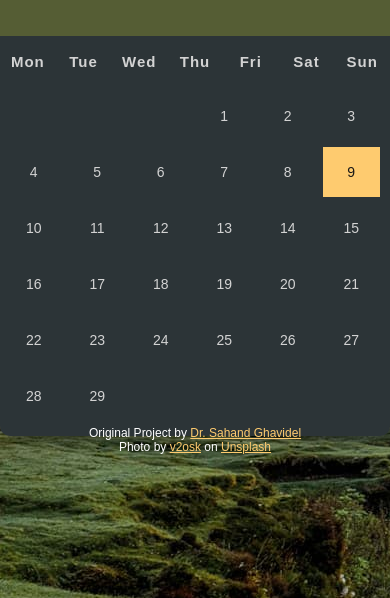
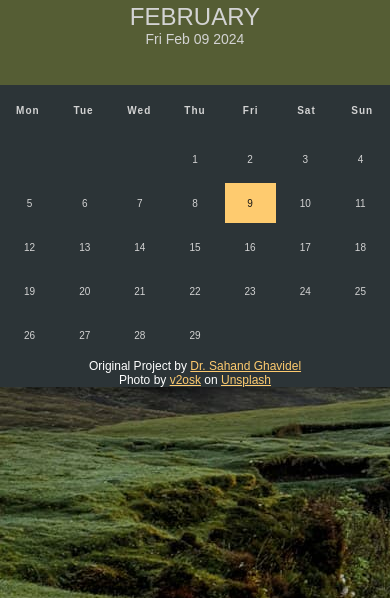
Before and after one commit to francescox001/francescox001.github.io, a plain HTML site: page 006-calendar/index.html in a window 390 px wide. Shown: the part 246-844 px from the top of the page. Drawn offline with Linux system fonts and the light colour scheme.

Commit message:
Add files via upload

```diff
--- a/006-calendar/style.css
+++ b/006-calendar/style.css
@@ -71,7 +71,7 @@
 .days div{
     width: 57.5px;
     height: 50px;
-    font-size: 14px;
+    font-size: 12px;
     margin: 3px;
     display: flex;
     justify-content: center;
@@ -97,10 +97,35 @@
     align-items: center;
 }
 
-.credit p{
-
-}
-
 a:link{
     color: #fecb6f;
 }
+
+
+
+@media (max-width: 600px) {
+    .calendar {
+        width: 100%; /* Adatta la larghezza del calendario alla larghezza dello schermo */
+        height: auto; /* Rendi l'altezza automatica per adattarsi al contenuto */
+        border-radius: 0; /* Opzionale: rimuovi il bordo arrotondato per un aspetto più adatto ai dispositivi mobili */
+    }
+
+    .month h1 {
+        font-size: 24px; /* Riduci la dimensione del titolo del mese */
+    }
+
+    .month p {
+        font-size: 14px; /* Riduci la dimensione del testo del sottotitolo */
+    }
+
+    .weekdays div, .days div {
+        font-size: 10px; /* Riduci la dimensione del testo per i giorni */
+    }
+
+    .days div {
+        /* Aggiusta la larghezza tenendo conto di un margine di 2px su ogni lato di una cella */
+        width: calc((100% / 7) - 4px); /* Sottrae 4px (2px per lato) dalla larghezza di ogni cella */
+        margin: 2px;
+        height: 40px; /* O qualsiasi altezza preferisci */
+    }
+}
```
